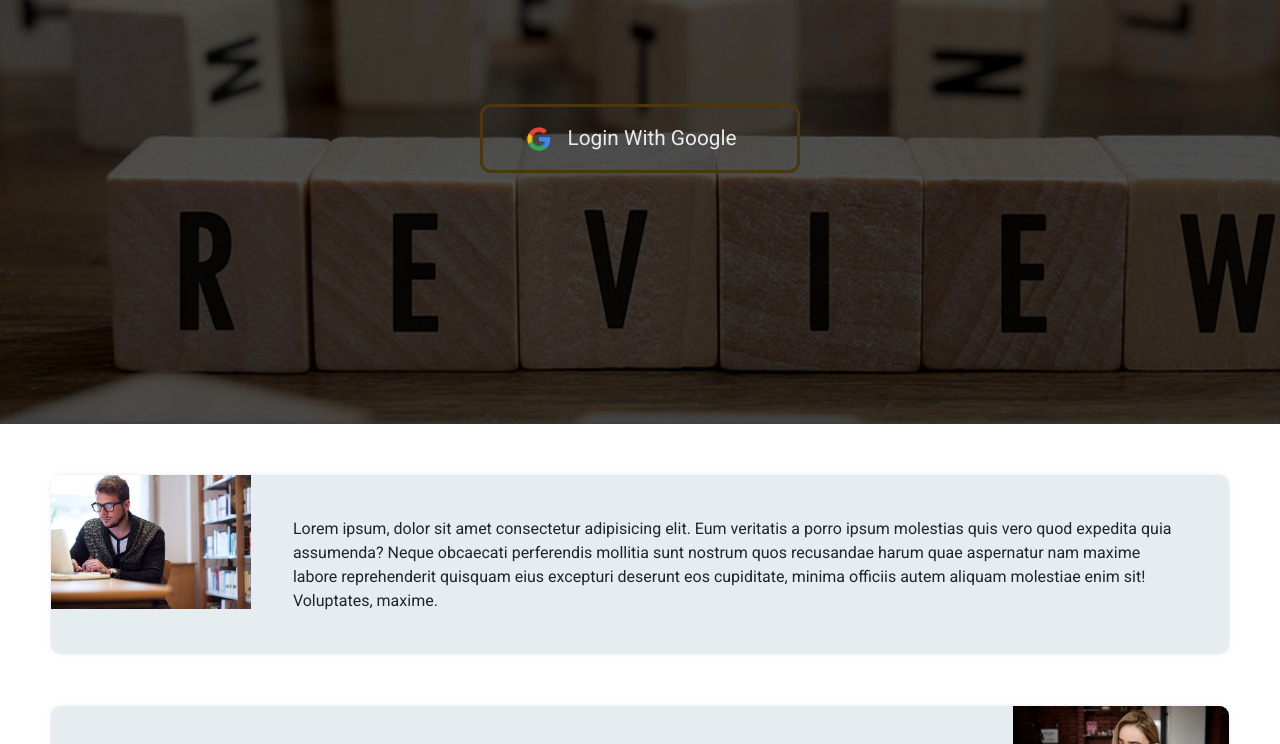
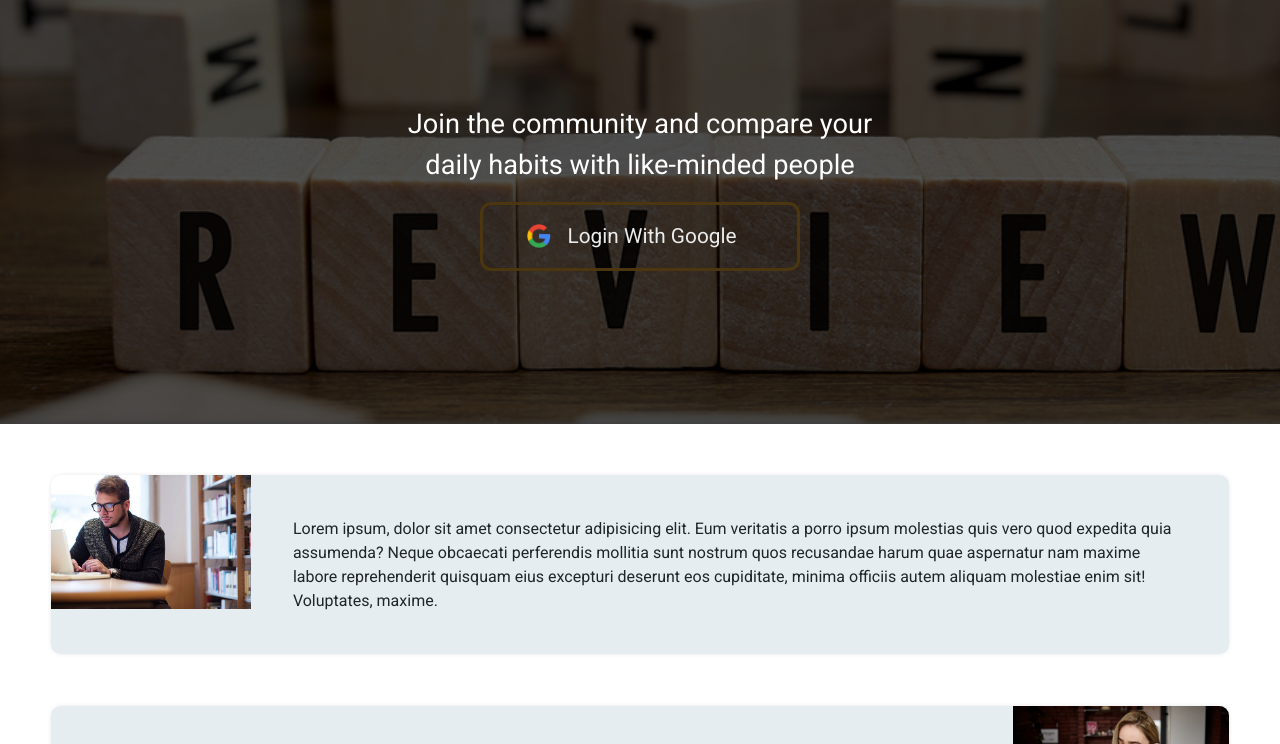
Before and after one commit to shalearkane/DailyReview, a Django app: page / in a window 1280 px wide. Shown: the part 56-800 px from the top of the page. Run offline with Django 4.2, Linux system fonts and the light colour scheme; some libraries are stand-ins or nearby versions.

Commit message:
welcome text on home page

```diff
--- a/static/index.css
+++ b/static/index.css
@@ -46,7 +46,7 @@
     flex-direction: row;
     justify-content: center;
     align-items: center;
-    margin: 6rem 30rem;
+    margin: 0rem 30rem;
     border: 3px solid rgb(76, 54, 16);
     border-radius: 0.7rem;
     transition-duration: 0.1s;
@@ -99,3 +99,17 @@
 .text {
     padding: 2.6rem;
 }
+
+.welcome-text {
+    color: white;
+    font-size: 1.7rem;
+    text-align: center;
+    padding: 0 30vw;
+}
+
+.logged-out-view {
+    display: flex;
+    flex-direction: column;
+    margin-top: 6rem;
+
+}
--- a/templates/index.html
+++ b/templates/index.html
@@ -16,6 +16,8 @@
                 <a href="{% url 'compare' %}"><button>Compare yourself with others</button></a>
             </div>
         {% else %}
+        <div class="logged-out-view">
+            <p class="welcome-text">Join the community and compare your daily habits with like-minded people</p>
             <a href="{% provider_login_url 'google' %}"
                style="text-decoration: none">
                 <div class="google">
@@ -27,6 +29,7 @@
                     </div>
                 </div>
             </a>
+        </div>
         {% endif %}
         <div class="content">
             <div class="him flex-container">
```
